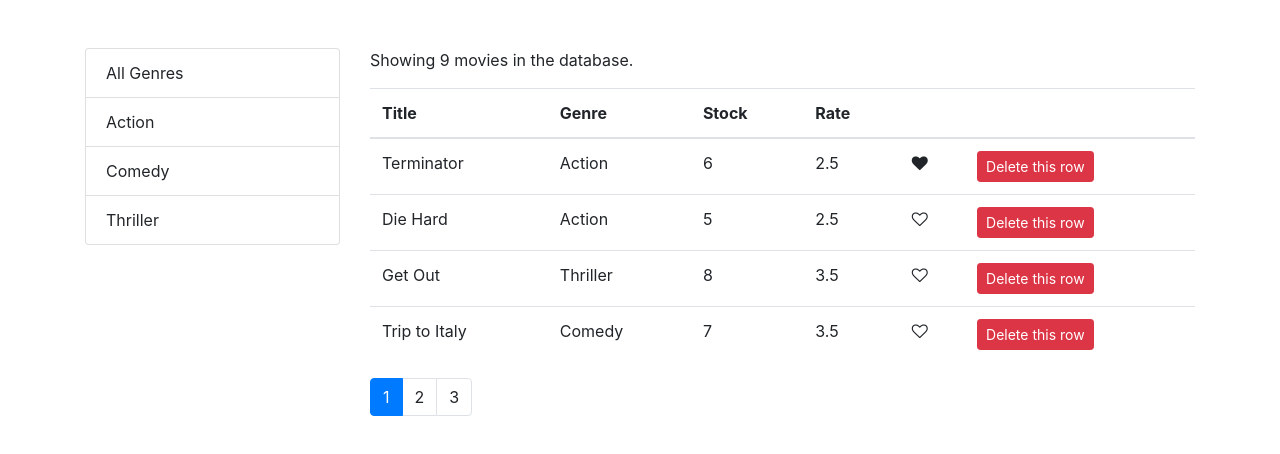
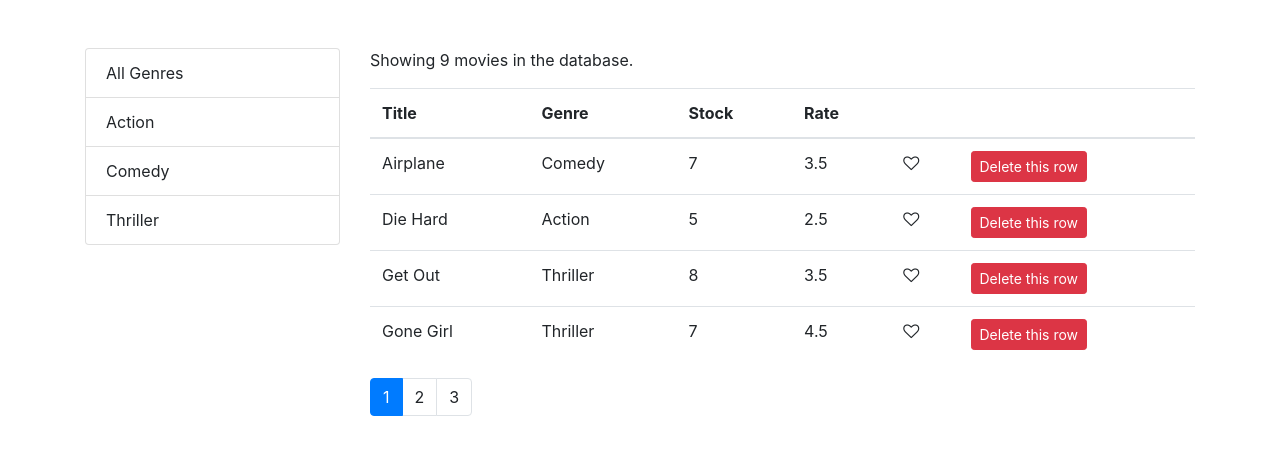
Before and after one commit to shamwela/vidly, a React (Create React App) app: page / in a window 1280 px wide. Shown: the top 454 px of the page. Built offline with nearby package versions, Linux system fonts and the light colour scheme.

Commit message:
17 - Sorting - Implementing Sorting

```diff
--- a/src/components/movies.jsx
+++ b/src/components/movies.jsx
@@ -5,14 +5,16 @@
 import { getMovies } from '../services/fakeMovieService';
 import { getGenres } from '../services/fakeGenreService';
 import { paginate } from '../utils/paginate';
+import _ from 'lodash';
 
 class Movies extends Component {
   state = {
     movies: [],
     genres: [],
+    currentPage: 1,
     pageSize: 4,
-    currentPage: 1,
     selectedGenre: '',
+    sortColumn: { path: 'title', order: 'asc' },
   };
 
   componentDidMount() {
@@ -25,7 +27,14 @@
   };
 
   handleSort = (path) => {
-    console.log(path);
+    const sortColumn = { ...this.state.sortColumn };
+    if (sortColumn.path === path) {
+      sortColumn.order = sortColumn.order === 'asc' ? 'desc' : 'asc';
+    } else {
+      sortColumn.path = path;
+      sortColumn.order = 'asc';
+    }
+    this.setState({ sortColumn });
   };
 
   handleLike = (clickedMovie) => {
@@ -52,6 +61,7 @@
       currentPage,
       genres,
       selectedGenre,
+      sortColumn,
     } = this.state;
 
     if (count === 0) return <p>There are no movies in the database.</p>;
@@ -61,7 +71,9 @@
         ? allMovies.filter((m) => m.genre._id === selectedGenre._id)
         : allMovies;
 
-    const movies = paginate(filtered, currentPage, pageSize);
+    const sorted = _.orderBy(filtered, [sortColumn.path], [sortColumn.order]);
+
+    const movies = paginate(sorted, currentPage, pageSize);
 
     return (
       <div className="row">
```
